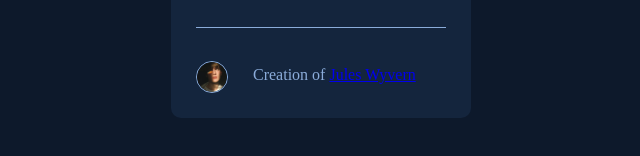
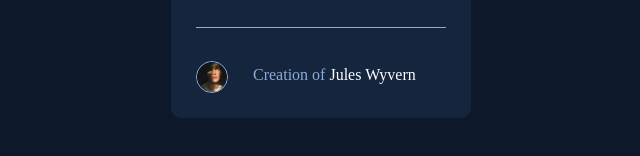
Before and after one commit to Nhomdefer/Newbie-NFT-Preview-Card, a plain HTML site: page index.html in a window 1280 px wide. Shown: the part 540-696 px from the top of the page, 319-959 px from the left. Drawn offline with Linux system fonts and the light colour scheme.

Commit message:
Update style.css

```diff
--- a/style.css
+++ b/style.css
@@ -106,6 +106,11 @@ img{
     color: hsl(215, 51%, 70%);
 }
 
-.name p span{
+.name p a{
     color: white;
+    text-decoration: none;
 }
+
+.name p a:hover{
+    color: rgb(0, 255, 255);
+}
```
